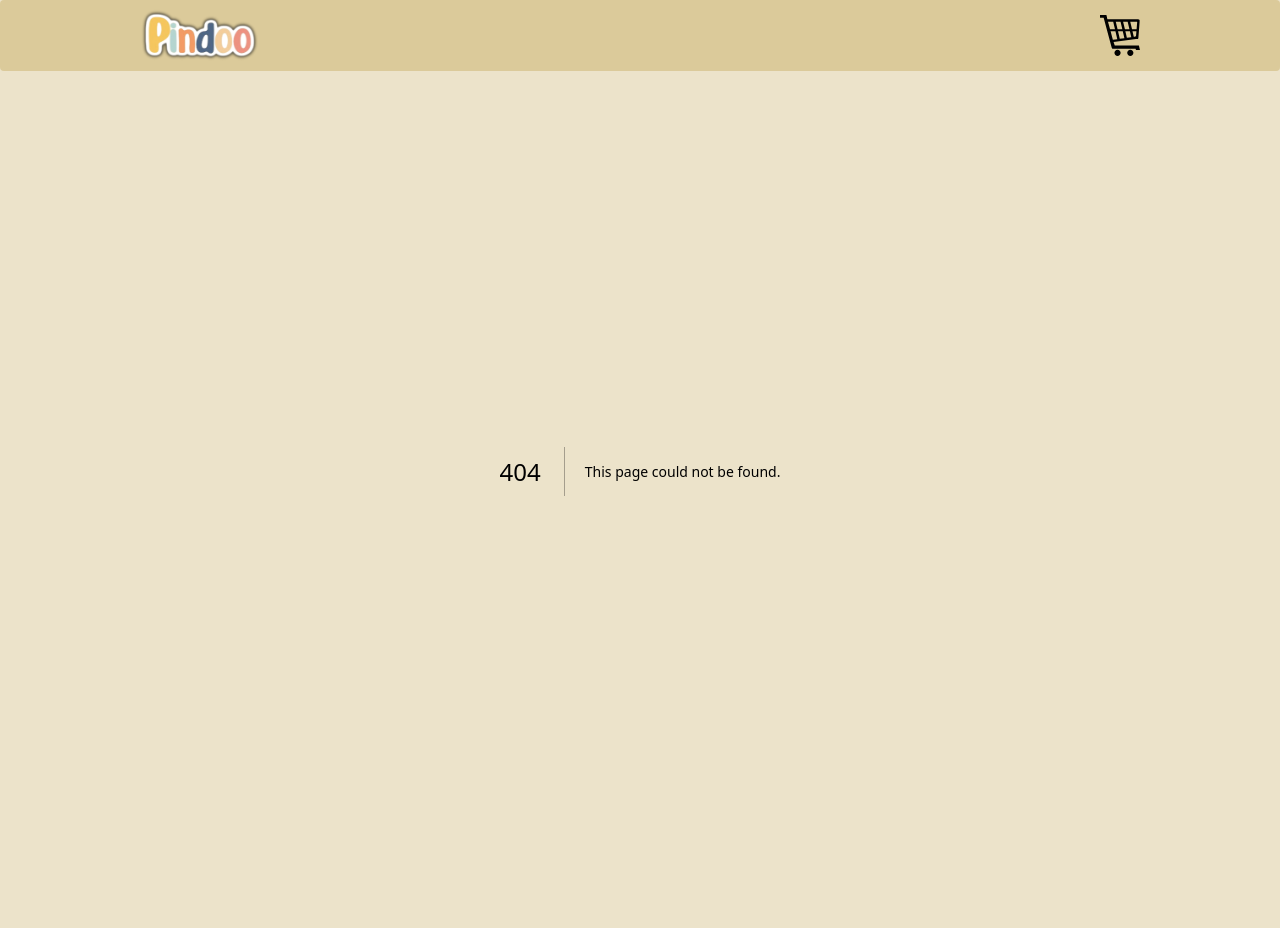
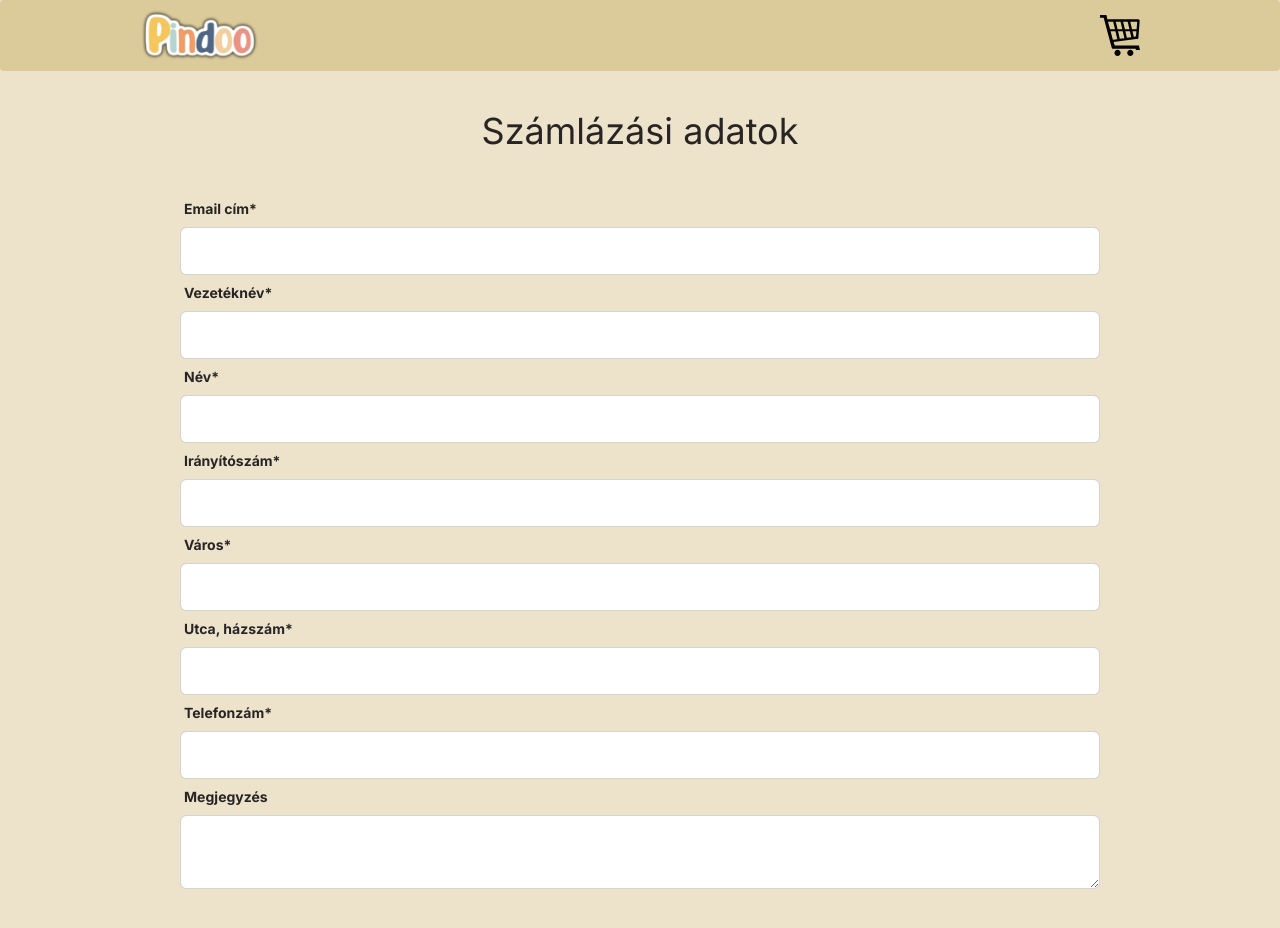
Before and after one commit to boros-csaba/pindoo-store, a Next.js app: page /penztar in a window 1280 px wide. Before the commit this address had no page. Before the commit the page ends 871 px from the top, so only its background shows below. Built offline with nearby package versions, Linux system fonts and the light colour scheme.

Commit message:
Cart page

```diff
--- /dev/null
+++ b/app/penztar/page.tsx
@@ -0,0 +1,56 @@
+"use client";
+
+import { useContext } from "react";
+import { CartContext } from "../cart-provider";
+
+export default function PenztarPage() {
+  const cart = useContext(CartContext);
+
+  return (
+    <div className="flex flex-wrap w-full max-w-[1000px] p-10 justify-around gap-10">
+      <h1 className="text-4xl">Számlázási adatok</h1>
+
+      <label className="form-control w-full">
+        <div className="label">
+          <span className="label-text font-bold">Email cím*</span>
+        </div>
+        <input type="text" className="input input-bordered w-full bg-white" />
+
+        <div className="label">
+          <span className="label-text font-bold">Vezetéknév*</span>
+        </div>
+        <input type="text" className="input input-bordered w-full bg-white" />
+
+        <div className="label">
+          <span className="label-text font-bold">Név*</span>
+        </div>
+        <input type="text" className="input input-bordered w-full bg-white" />
+
+        <div className="label">
+          <span className="label-text font-bold">Irányítószám*</span>
+        </div>
+        <input type="text" className="input input-bordered w-full bg-white" />
+
+        <div className="label">
+          <span className="label-text font-bold">Város*</span>
+        </div>
+        <input type="text" className="input input-bordered w-full bg-white" />
+
+        <div className="label">
+          <span className="label-text font-bold">Utca, házszám*</span>
+        </div>
+        <input type="text" className="input input-bordered w-full bg-white" />
+
+        <div className="label">
+          <span className="label-text font-bold">Telefonzám*</span>
+        </div>
+        <input type="text" className="input input-bordered w-full bg-white" />
+
+        <div className="label">
+          <span className="label-text font-bold">Megjegyzés</span>
+        </div>
+        <textarea className="textarea textarea-bordered w-full bg-white" />
+      </label>
+    </div>
+  );
+}
--- a/components/Navbar.tsx
+++ b/components/Navbar.tsx
@@ -1,7 +1,8 @@
-'use client'
+"use client";
 
 import { CartContext } from "@/app/cart-provider";
 import Image from "next/image";
+import Link from "next/link";
 import { useContext } from "react";
 
 const Navbar = () => {
@@ -10,13 +11,23 @@ const Navbar = () => {
   return (
     <div className="navbar bg-base-300 rounded flex justify-center">
       <div className="flex w-full max-w-[1000px] justify-between">
-        <Image src="/images/logo.png" alt="Album" width={120} height={120} />
-        <div className="flex">
-          <Image src="/images/cart-line-icon.svg" alt="Cart" width={40} height={40} />
-          { cart?.items.reduce((sum, current) => sum + current.quantity, 0) != 0 && (
-            <span className="badge badge-primary font-bold absolute ml-8">{cart?.items.reduce((sum, current) => sum + current.quantity, 0)}</span>
+        <Link href="/">
+          <Image src="/images/logo.png" alt="Album" width={120} height={120} />
+        </Link>
+        <Link href="/penztar" className="flex">
+          <Image
+            src="/images/cart-line-icon.svg"
+            alt="Cart"
+            width={40}
+            height={40}
+          />
+          {cart?.items.reduce((sum, current) => sum + current.quantity, 0) !=
+            0 && (
+            <span className="badge badge-primary font-bold absolute ml-8">
+              {cart?.items.reduce((sum, current) => sum + current.quantity, 0)}
+            </span>
           )}
-          </div>
+        </Link>
       </div>
     </div>
   );
```
